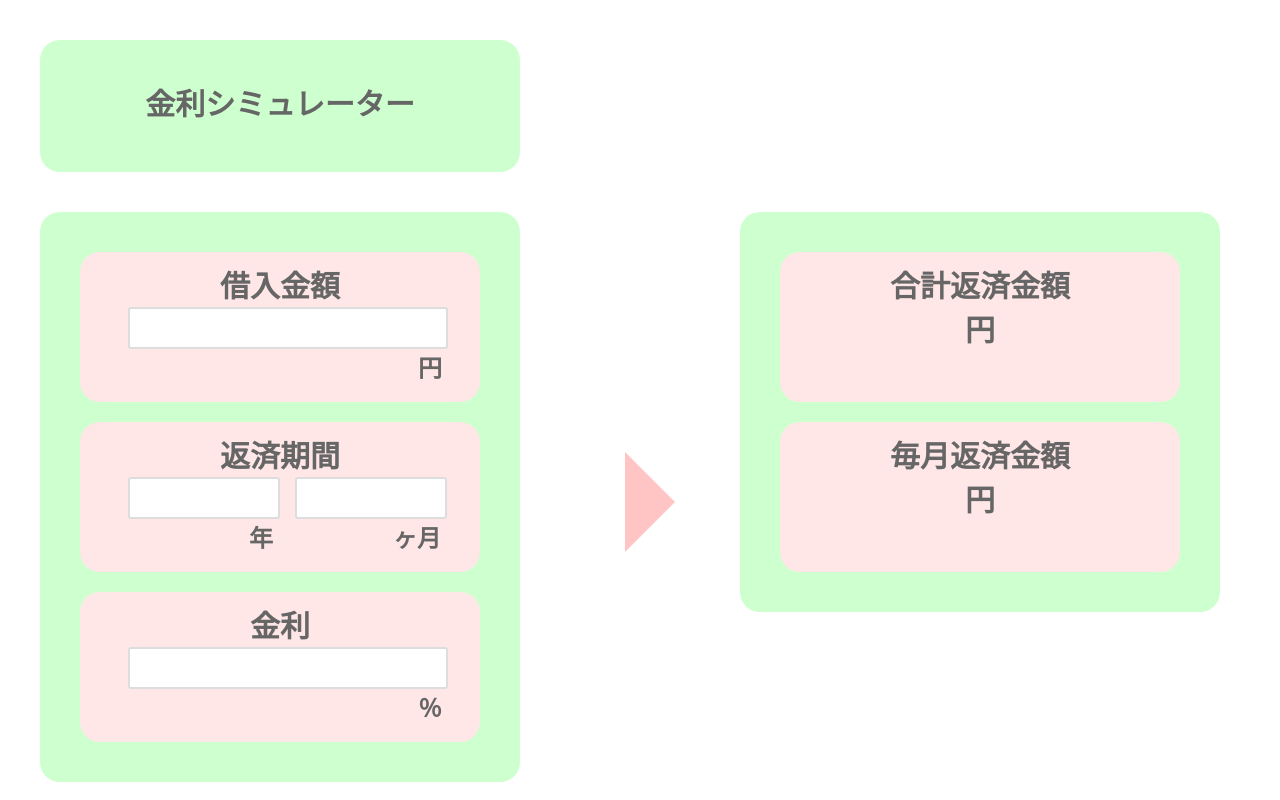
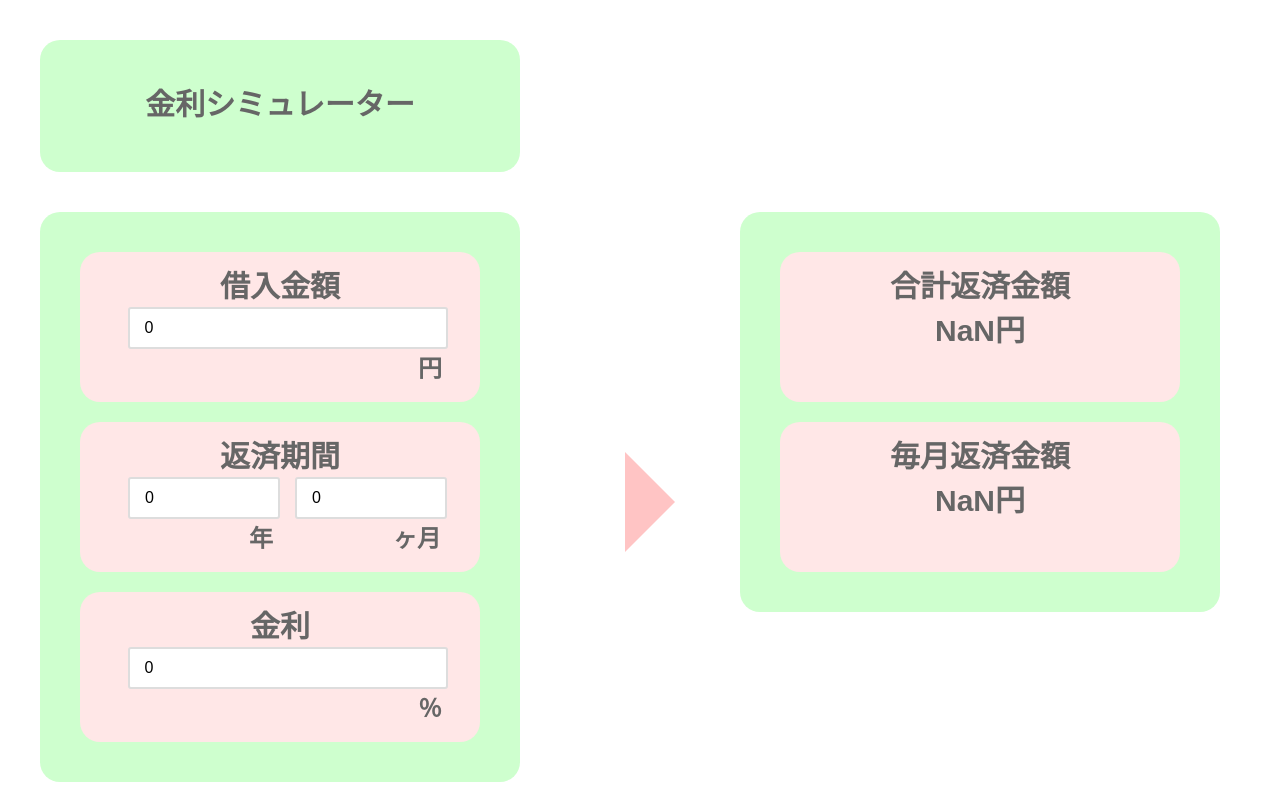
Before and after one commit to yusuke-yy/interest-rate-simulator, a React (Create React App) app in the folder interest-rate-simulator/: page / in a window 1280 px wide. Built offline with nearby package versions, Linux system fonts and the light colour scheme.

Commit message:
毎月返済金額と合計返済金額を表示 #13

```diff
--- a/interest-rate-simulator/src/App.tsx
+++ b/interest-rate-simulator/src/App.tsx
@@ -1,7 +1,21 @@
-import React from 'react';
+import React, { useState } from 'react';
 import "./styles.css";
 
 function App() {
+  const [inputBorrowing, setInputBorrowing] = useState<number>(0);
+  const [inputPaybackYears, setInputPaybackYears] = useState<number>(0);
+  const [inputPaybackMounths, setInputPaybackMounths] = useState<number>(0);
+  const [inputInterestRate, setInputInterestRate] = useState<number>(0);
+  const onChangeInputBorrowing = (e: any) => setInputBorrowing(e.target.value);
+  const onChangeInputPaybackYears = (e: any) => setInputPaybackYears(e.target.value);
+  const onChangeInputPaybackMounths = (e: any) => setInputPaybackMounths(e.target.value);
+  const onChangeInputInterestRate = (e: any) => setInputInterestRate(e.target.value);
+  const numPayBack: number = Number(inputPaybackYears)*12+Number(inputPaybackMounths);
+  const percentages: number = Number(inputInterestRate)/100
+  const exponentiation: number = Math.pow((1+percentages), Number(numPayBack));
+  const mounthsPayback: number = Number(inputBorrowing)*(percentages)*exponentiation/(exponentiation-1);
+  const numTotalPayBack: number = Number(mounthsPayback) * numPayBack;
+
   return (
     <>
       <div className="top-area">
@@ -11,14 +25,14 @@ function App() {
         <div className="input-area">
           <div className="borrowing-area">
             <div className="borrowing">借入金額</div>
-            <input className="borrowing-input"/>
+            <input className="borrowing-input" value={inputBorrowing} onChange={onChangeInputBorrowing} />
             <div className="yen">円</div>
           </div>
           <div className="payback-area">
             <div className="payback">返済期間</div>
             <div className="inline-block">
-              <input className="payback_years-input"/>
-              <input className="payback_months-input"/>
+              <input className="payback_years-input" value={inputPaybackYears} onChange={onChangeInputPaybackYears}/>
+              <input className="payback_months-input" value={inputPaybackMounths} onChange={onChangeInputPaybackMounths}/>
             </div>
             <div className="inline-block">
               <span className="years">年</span>
@@ -27,7 +41,7 @@ function App() {
           </div>
           <div className="interest-rate-area">
             <div className="interest-rate">金利</div>
-            <input className="interest-rate-input"/>
+            <input className="interest-rate-input" value={inputInterestRate} onChange={onChangeInputInterestRate}/>
             <div className="percentage">％</div>
           </div>
         </div>
@@ -35,11 +49,11 @@ function App() {
         <div className="result-area">
           <div className="total_payback-area">
             <div className="total_payback">合計返済金額</div>
-            <div className="">円</div>
+            <div className="">{numTotalPayBack}円</div>
           </div>
           <div className="mounths_payback-area">
             <div className="mounths_payback">毎月返済金額</div>
-            <div className="">円</div>
+            <div className="">{mounthsPayback}円</div>
           </div>
         </div>
       </div>
```
